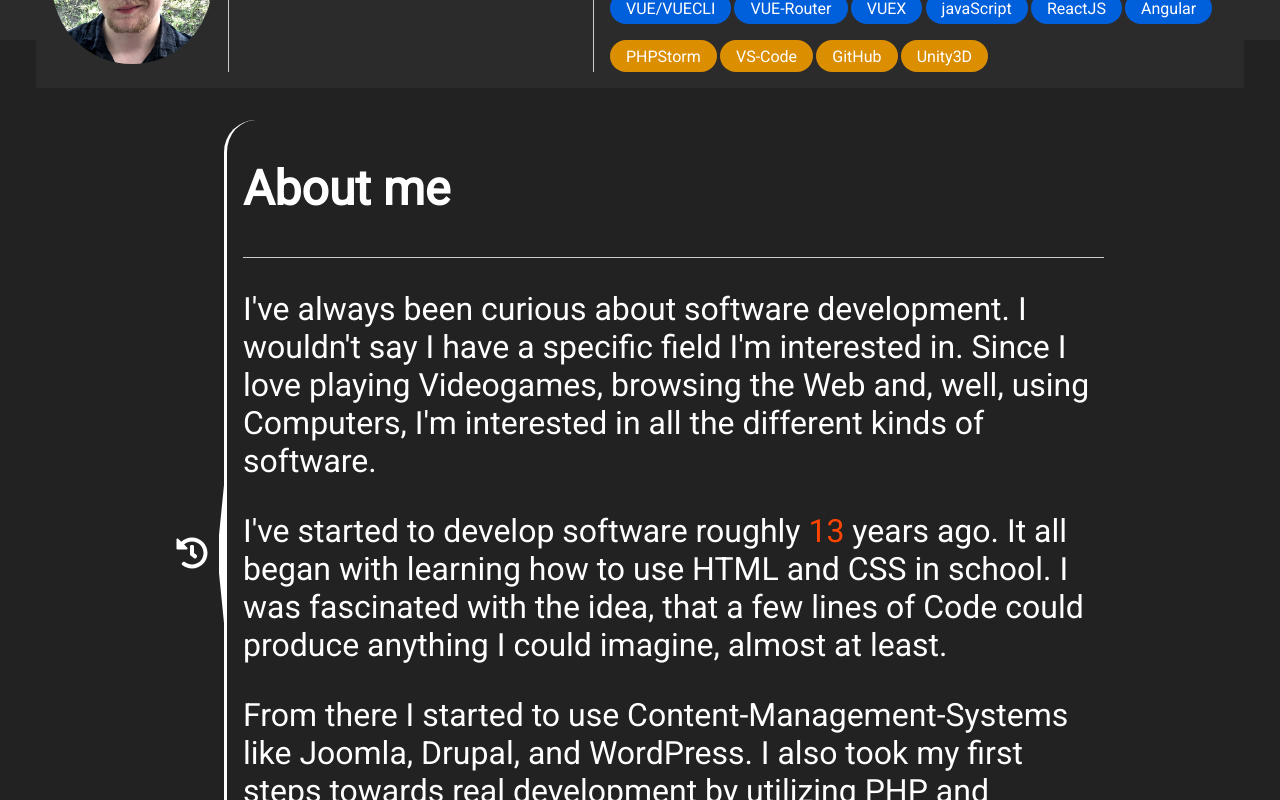
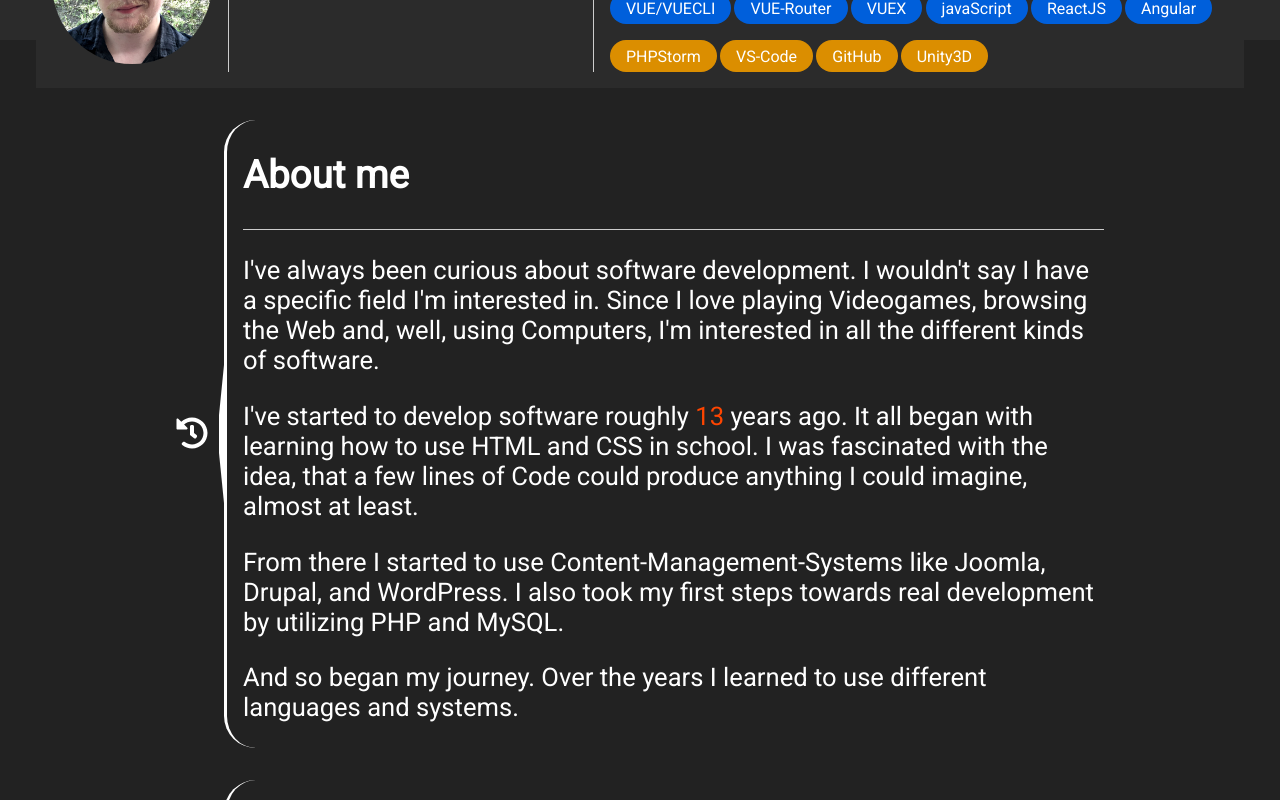
Before and after one commit to sircoffeeknight/rsundermanncom, a Vue app: page / in a window 1280 px wide. Shown: the part 600-1400 px from the top of the page. Built offline with nearby package versions, Linux system fonts and the light colour scheme.

Commit message:
Update dependencies

```diff
--- a/package.json
+++ b/package.json
@@ -16,7 +16,8 @@
     "core-js": "^3.6.5",
     "emailjs-com": "^2.6.4",
     "vue": "^3.0.0",
-    "vue-router": "^4.0.6"
+    "vue-router": "^4.0.6",
+    "postcss": ">=8.2.10"
   },
   "devDependencies": {
     "@vue/cli-plugin-babel": "~4.5.0",
--- a/src/components/ui/BasePost.vue
+++ b/src/components/ui/BasePost.vue
@@ -45,6 +45,7 @@ article {
     border-left: 3px solid white;
     border-bottom-left-radius: 2rem;
     border-top-left-radius: 2rem;
+    font-size: 0.8em;
 }
 
 header {
```
